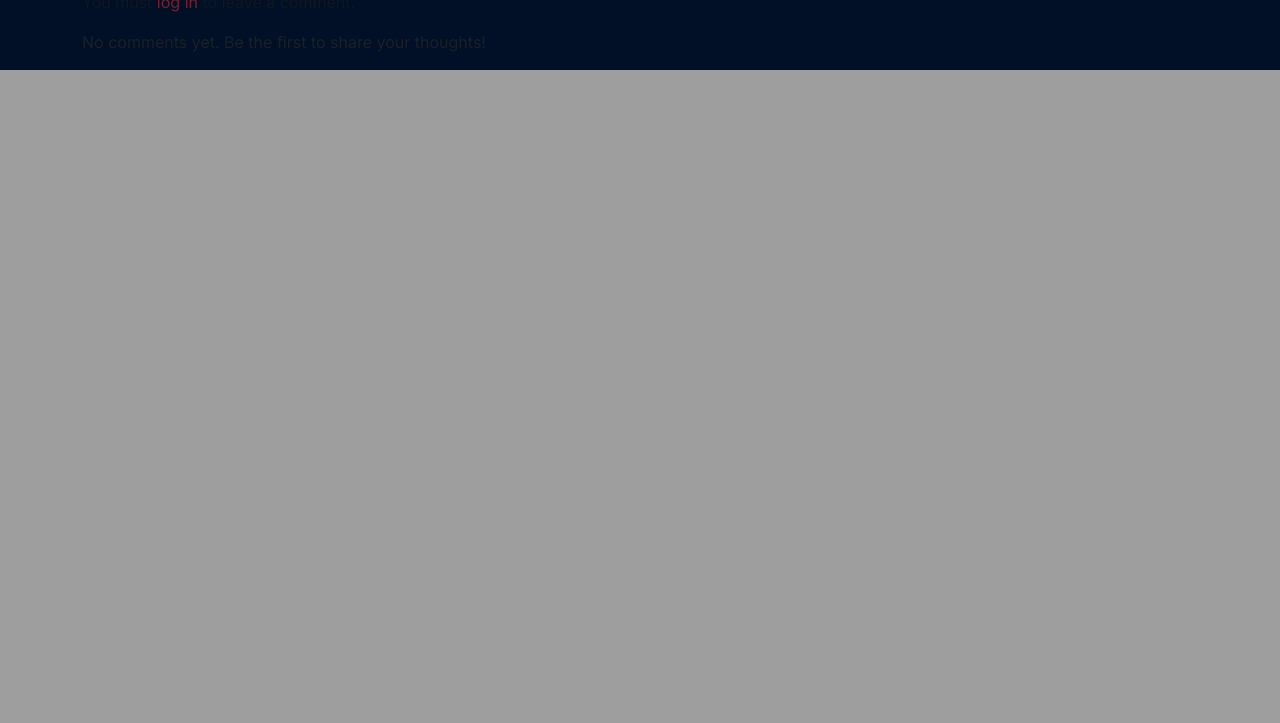
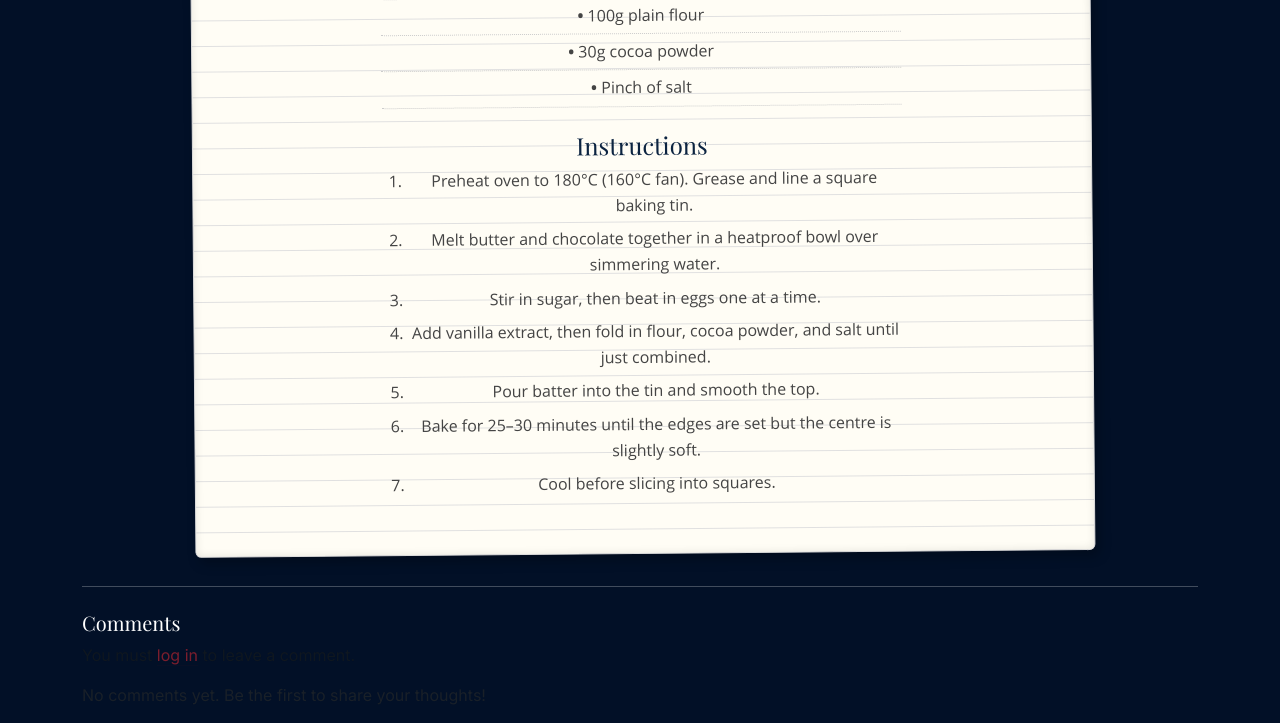
Before and after one commit to MoustacheCode/fry-me-to-the-moon, a Django app: page /recipe/3/ in a window 1280 px wide. Shown: the part 801-1524 px from the top of the page. Before the commit the page ends 871 px from the top, so only its background shows below. Run offline with Django 4.2, Linux system fonts and the light colour scheme; data comes from the database, SQL or seed files in the repository; some web fonts are replaced.

Commit message:
styled the recipe view page, added paper effect and polaroid

```diff
--- a/recipes/static/recipes/styles.css
+++ b/recipes/static/recipes/styles.css
@@ -570,3 +570,119 @@ footer{
 
 /* Ensure any global img rules don't reintroduce absolute positioning */
 .recipe-grid img { position: static !important; z-index: auto !important; }
+
+.recipe-page {
+  display: flex;
+  justify-content: center;
+  margin: 2rem;
+}
+
+.paper {
+  background-color: #fffdf5;
+  background-image: linear-gradient(to bottom, #e0e0e0 1px, transparent 1px);
+  background-size: 100% 1.6em;
+  line-height: 1.6em;
+  padding: 2rem;
+  max-width: 900px;
+  border: 1px solid #ddd;
+  border-radius: 6px;
+  box-shadow: 4px 6px 12px rgba(0,0,0,0.25), inset 0 0 8px rgba(0,0,0,0.1);
+  transform: rotate(-0.5deg);
+  font-family: 'Georgia', serif;
+  text-align: center; /* ensures title/desc/sections are centered */
+  color: #333;
+}
+
+.recipe-title, .recipe-description {
+  font-family: 'Dancing Script', cursive;
+  color: #333; /* readable dark grey */
+}
+
+/* Image top-left */
+.pinned-image {
+  display: inline-block;
+  text-align: left;
+  margin: 0 auto 1rem 0;        /* sits top-left with space below */
+  background: #fff;
+  padding: 8px 8px 20px 8px;    /* Polaroid frame */
+  border: 1px solid #ccc;
+  box-shadow: 6px 8px 12px rgba(0,0,0,0.25);
+  transform: rotate(-3deg);
+  transition: transform 0.4s ease, box-shadow 0.4s ease;
+}
+
+.pinned-image img {
+  width: 180px;
+  height: 180px;
+  object-fit: cover;
+  display: block; /* removes inline spacing */
+}
+
+/* Hover effect */
+.pinned-image:hover {
+  transform: rotate(0deg) scale(1.50); /* lift + enlarge on hover */
+  box-shadow: 0 14px 20px rgba(0,0,0,0.35);
+  z-index: 10;
+}
+
+
+.recipe-title {
+  font-family: 'Alex Brush', cursive;
+  color: #333;           /* readable dark grey */
+  text-align: center;    /* keep centered under image */
+  font-size: 2.2rem;     /* larger for impact */
+  margin-top: 0.5rem;
+  margin-bottom: 0.25rem;
+  font-weight: bold;
+}
+
+.recipe-description {
+  font-size: 1.4rem;     /* slightly smaller, italic feel */
+  margin-bottom: 1rem;
+}
+
+.meta {
+  text-align: center;
+  margin-bottom: 1.5rem;
+  font-size: 0.9rem;
+  color: #555;
+}
+
+.ingredients, .instructions {
+  font-family: 'Open Sans', sans-serif;
+  color: #444;
+  max-width: 520px;
+  margin: 0 auto 1.5rem auto; /* keeps them centered as a block */
+  text-align: center;           /* aligns text inside to the left */
+}
+
+/* Ingredients tidy bullets */
+.ingredients {
+  list-style: none;
+  padding: 0;
+}
+.ingredients li {
+  padding: 0.3rem 0;
+  border-bottom: 1px dotted #ccc;
+}
+.ingredients li::before {
+  content: "• ";
+  color: #444;
+  font-weight: bold;
+}
+
+/* Instructions numbered */
+.instructions {
+  list-style: decimal;
+  padding-left: 1.5rem;
+}
+.instructions li {
+  margin-bottom: 0.5rem;
+  line-height: 1.6em;
+
+/* Comments placement and spacing */
+.comments-section {
+  max-width: 760px;
+  margin: 0 auto 2rem auto; /* centered, sits below paper */
+  padding: 0 1rem;
+}
--- a/recipes/templates/recipes/base.html
+++ b/recipes/templates/recipes/base.html
@@ -12,7 +12,7 @@
         <link href="https://fonts.googleapis.com/css2?family=Inter:wght@300;400;600;700&family=Playfair+Display:wght@400;700&display=swap" rel="stylesheet">
         <link rel="stylesheet" href="{% static 'recipes/styles.css' %}" />
         <link href="https://fonts.googleapis.com/css2?family=Pacifico&display=swap" rel="stylesheet">
-
+        <link href="https://fonts.googleapis.com/css2?family=Alex+Brush&display=swap" rel="stylesheet">
     </head>
     <body>
         <div class="background-container">
--- a/recipes/templates/recipes/recipe_detail.html
+++ b/recipes/templates/recipes/recipe_detail.html
@@ -1,31 +1,40 @@
 {% extends 'recipes/base.html' %}
 {% block title %}{{ recipe.title }}{% endblock %}
 {% block content %}
-<article class="row">
-    <div class="col-12 col-lg-6 mb-3">
+<div class="recipe-page">
+  <div class="paper">
     {% if recipe.image %}
-        <img src="{{ recipe.image.url }}" class="img-fluid rounded border" alt="{{ recipe.title }}">
+    <div class="pinned-image">
+      <img src="{{ recipe.image.url }}" alt="{{ recipe.title }}">
+    </div>
     {% endif %}
-    </div>
-    <div class="col-12 col-lg-6">
-        <h1 class="h3">{{ recipe.title }}</h1>
-        <p class="text-muted">{{ recipe.get_category_display }}{% if recipe.cook_time_minutes %} • {{ recipe.cook_time_minutes }} mins{% endif %}</p>
 
-        <h2 class="h5 mt-3">Ingredients</h2>
-        <ul class="list-unstyled">
+    <h1 class="recipe-title">{{ recipe.title }}</h1>
+
+    {% if recipe.description %}
+    <p class="recipe-description">{{ recipe.description }}</p>
+    {% endif %}
+
+    <p class="meta text-muted">
+      {{ recipe.get_category_display }}
+      {% if recipe.cook_time_minutes %} • {{ recipe.cook_time_minutes }} mins{% endif %}
+    </p>
+
+    <h2>Ingredients</h2>
+    <ul class="ingredients">
       {% for line in recipe.ingredients.splitlines %}
-            <li>• {{ line }}</li>
+      <li>{{ line }}</li>
       {% endfor %}
     </ul>
 
-        <h2 class="h5 mt-3">Steps</h2>
-        <ol>
+    <h2>Instructions</h2>
+    <ol class="instructions">
       {% for step in recipe.steps.splitlines %}
       <li>{{ step }}</li>
       {% endfor %}
     </ol>
   </div>
-</article>
+</div>
 
 {% if user.is_authenticated and user == recipe.owner %}
   <div class="mt-3 d-flex gap-2">
@@ -35,6 +44,8 @@
 {% endif %}
 
 <hr>
+
+<div class="comments-section">
   <h2 class="h5 mt-4">Comments</h2>
 
   {% if user.is_authenticated %}
@@ -59,4 +70,6 @@
 {% empty %}
   <p class="text-muted">No comments yet. Be the first to share your thoughts!</p>
 {% endfor %}
+
+</div>
 {% endblock %}
```
Lines whose indentation alone changed are shown as unchanged.
